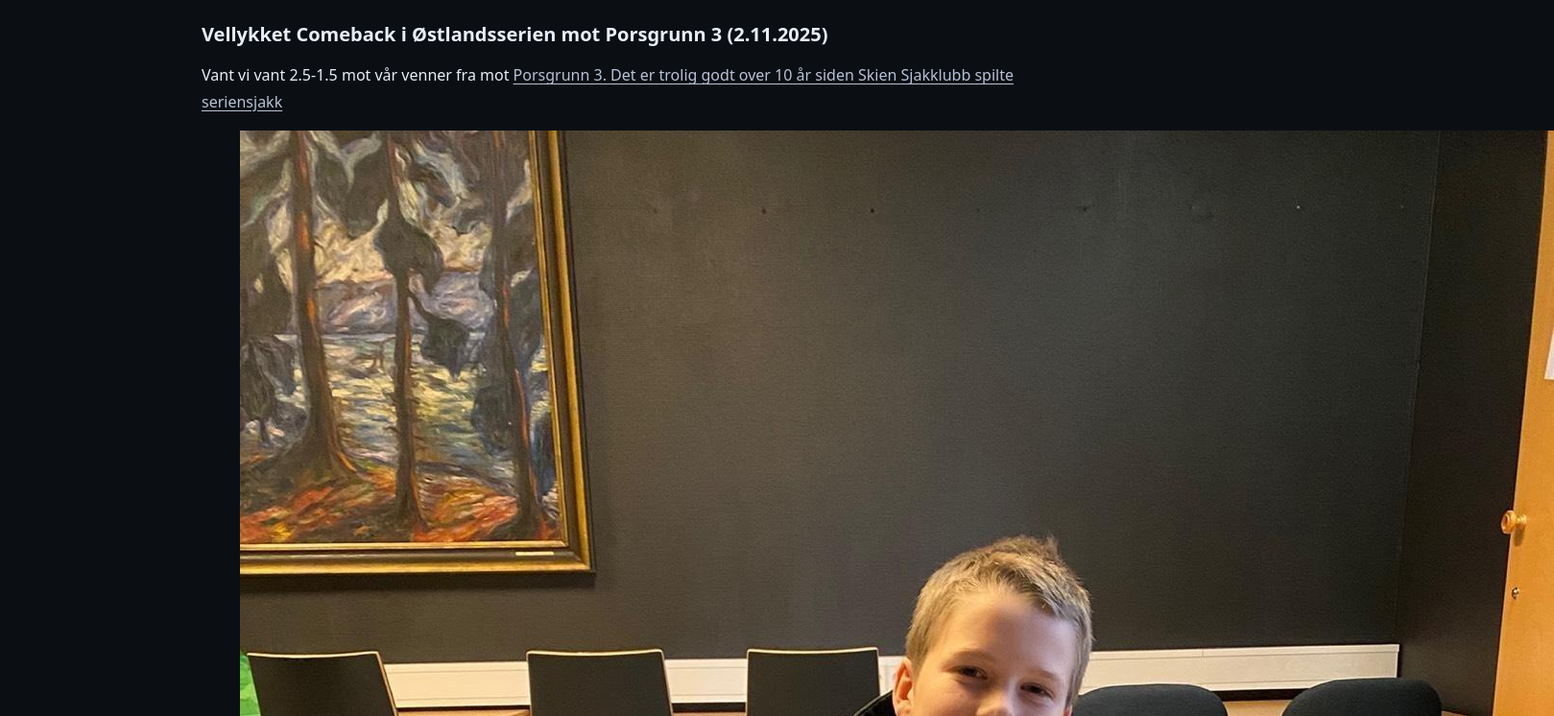
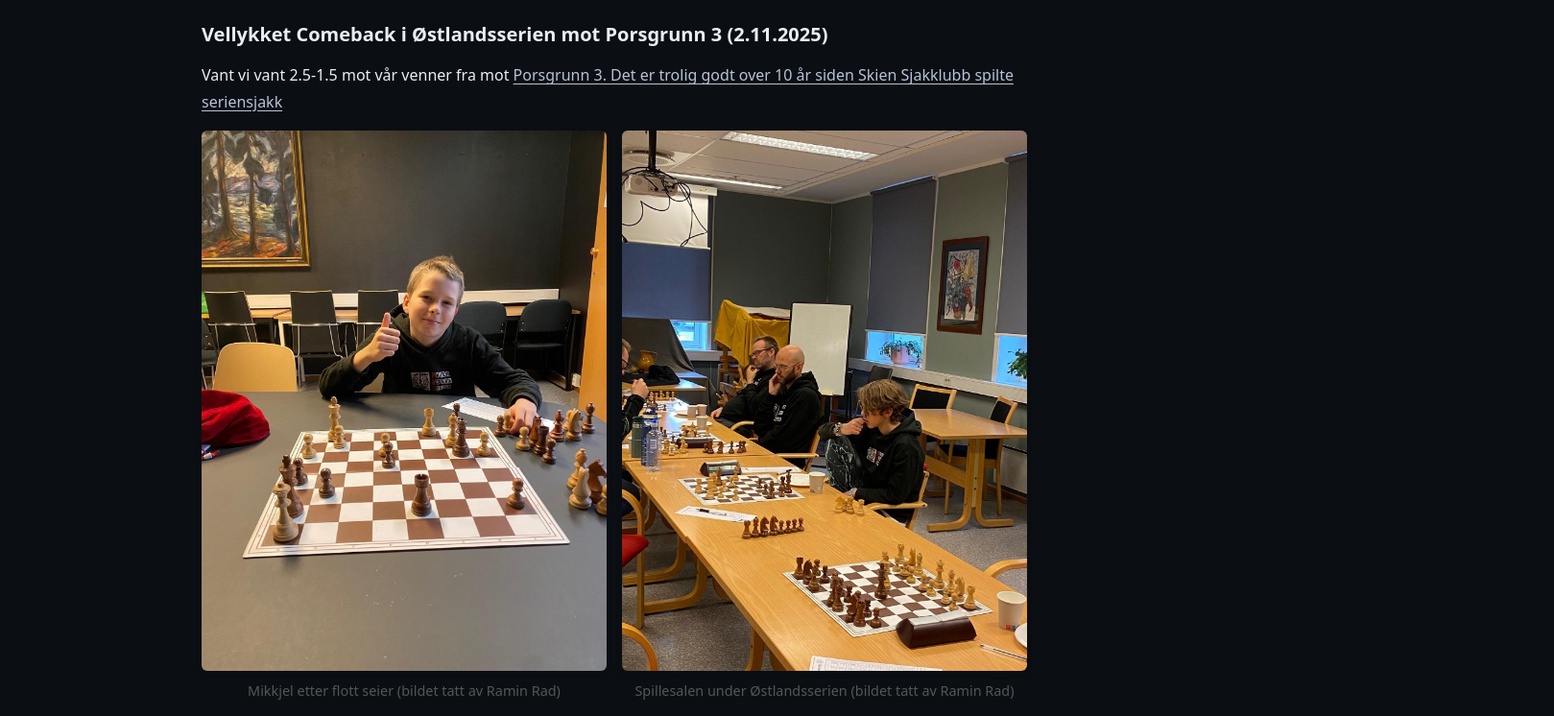
Before and after one commit to StefanFlugel/nettside_skiensjakk, a plain HTML site: page pages/turneringer/ostlandsserien.html in a window 1280 px wide. Shown: the part 700-1446 px from the top of the page at 96% size, 1619 px wide, since content can reach past the window. Drawn offline with Linux system fonts and the light colour scheme.

Commit message:
layout forbedring

```diff
--- a/css/styles.css
+++ b/css/styles.css
@@ -436,3 +436,27 @@ footer {
     white-space: nowrap;         /* aldri linjeskift i teksten */
   }
 }
+.image-gallery {
+  display: grid;
+  grid-template-columns: repeat(auto-fit, minmax(220px, 1fr));
+  gap: 1rem;
+  margin-top: 1rem;
+}
+
+.image-gallery img {
+  width: 100%;
+  height: auto;
+  border-radius: 6px;
+  box-shadow: 0 2px 6px rgba(0, 0, 0, 0.15);
+}
+
+.image-gallery figure {
+  margin: 0;
+}
+
+.image-gallery figcaption {
+  font-size: 0.9rem;
+  color: #555;
+  margin-top: 0.4rem;
+  text-align: center;
+}
```
Also changed, not shown: pages/nyttige-lenker/klubber.html (+1 -1 lines).
